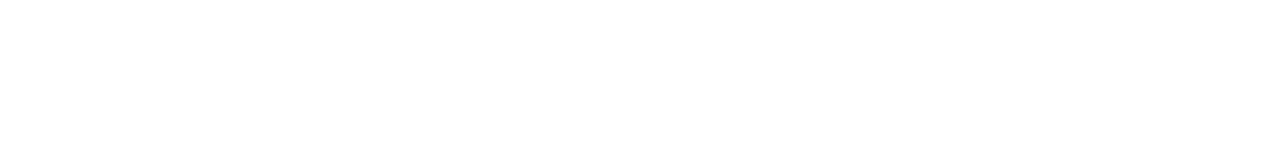
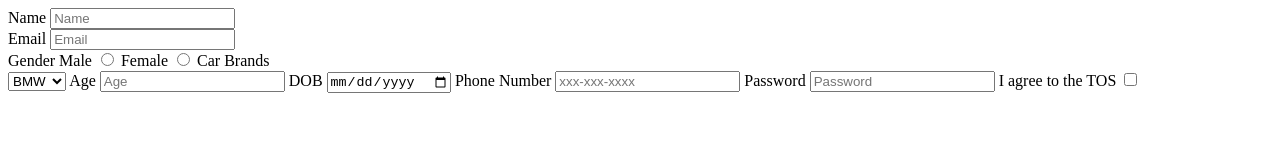
Before and after one commit to acciojob/signup-form-car-VamsiBunny, a website: page main.html in a window 1280 px wide. Drawn offline with Linux system fonts and the light colour scheme.

Commit message:
created a submission

```diff
--- a/main.html
+++ b/main.html
@@ -8,6 +8,36 @@
 
 <body>
 	<!-- the entire body must be written by student -->
+	<form action="/submit" method="post">
+		<label for="name">Name</label>
+		<input type="text" id="name" placeholder="Name" required> <br>
+		<label for="email">Email</label>
+		<input type="email" id="email" placeholder="Email" required> <br>
+
+		<label>Gender</label>
+		<label for="gender_m">Male</label>
+		<input type="radio" id="gender_m" required>
+		<label for="gender_f">Female</label>
+		<input type="radio" id="gender_f" required>
+
+		<label for="cars">Car Brands</label><br>
+		<select placeholder="--Please choose an option--" id="cars" required>
+			<option>BMW</option>
+				<option>BENZ</option>
+				<option>XUV</option>
+		</select>
+		<label for="age">Age</label>
+		<input type="number" id="age" placeholder="Age" required>
+		<label for="dob">DOB</label>
+		<input type="date" id="dob" required>
+		<label for="tel">Phone Number</label>
+		<input type="tel" id="tel" placeholder="xxx-xxx-xxxx">
+		<label for="password">Password</label>
+		<input type="password" id="password" placeholder="Password" required>
+		<label for="tos">I agree to the TOS</label>
+		<input type="checkbox" id="tos" required>
+	</form>
+
     <script type="text/javascript" src="./script.js">
 </script>
 
```
